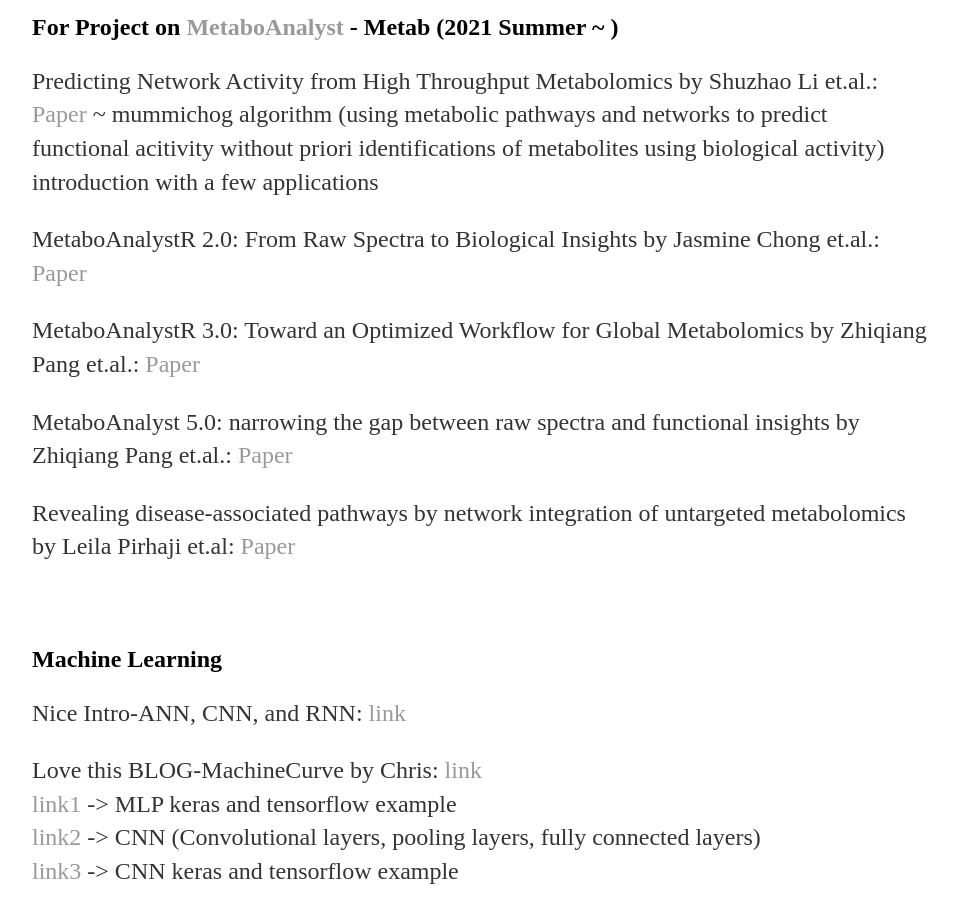
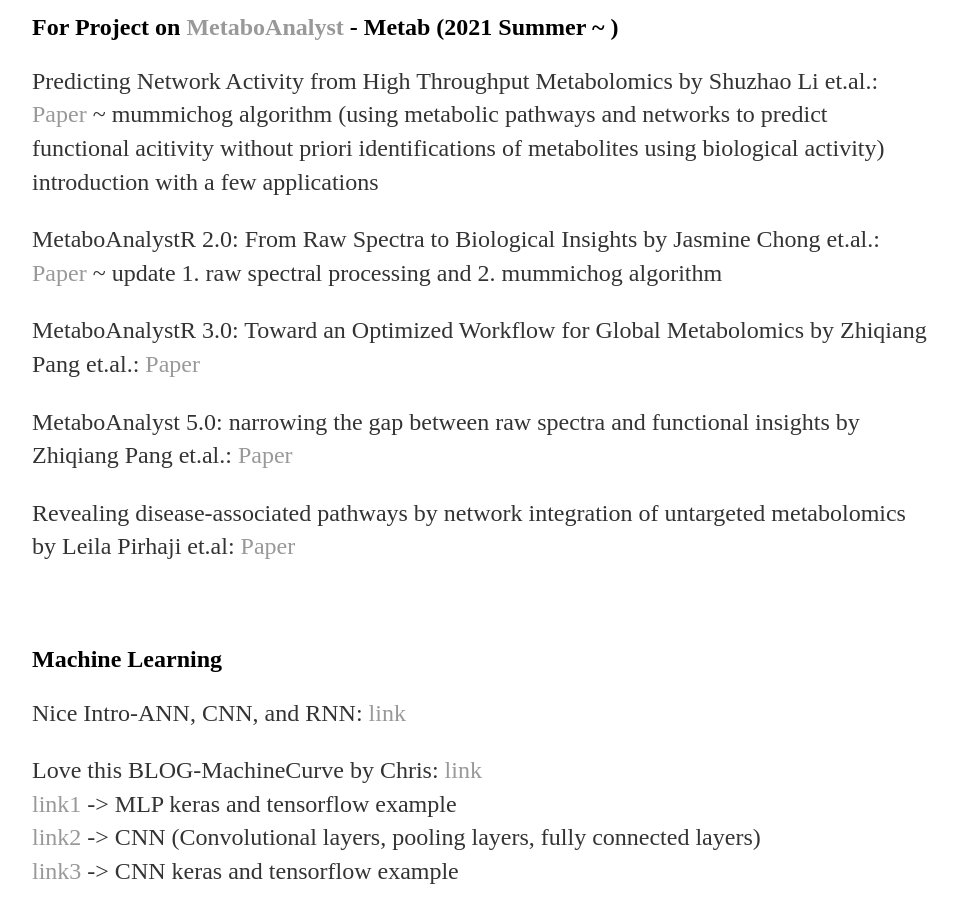
Before and after one commit to yjkweon24/yjkweon24.github.io, a Jekyll site: the page built from _posts/2019-03-16-Academic.md, in a window 1280 px wide and 900 px high, scrolled down 2346 px. Shown: the whole window, without its empty margins (160-1118 px from the left). Built offline with Jekyll 4.4.1, drawn with Linux system fonts in a browser that asks for light colours.

Commit message:
Update 2019-03-16-Academic.md

```diff
--- a/_posts/2019-03-16-Academic.md
+++ b/_posts/2019-03-16-Academic.md
@@ -59,7 +59,7 @@
 
 Predicting Network Activity from High Throughput Metabolomics by Shuzhao Li et.al.: [Paper](https://journals.plos.org/ploscompbiol/article?id=10.1371/journal.pcbi.1003123) ~ mummichog algorithm (using metabolic pathways and networks to predict functional acitivity without priori identifications of metabolites using biological activity) introduction with a few applications
 
-MetaboAnalystR 2.0: From Raw Spectra to Biological Insights by Jasmine Chong et.al.: [Paper](https://www.mdpi.com/2218-1989/9/3/57)
+MetaboAnalystR 2.0: From Raw Spectra to Biological Insights by Jasmine Chong et.al.: [Paper](https://www.mdpi.com/2218-1989/9/3/57) ~ update 1. raw spectral processing and 2. mummichog algorithm
 
 MetaboAnalystR 3.0: Toward an Optimized Workflow for Global Metabolomics by Zhiqiang Pang et.al.: [Paper](https://www.mdpi.com/2218-1989/10/5/186)
 
```
